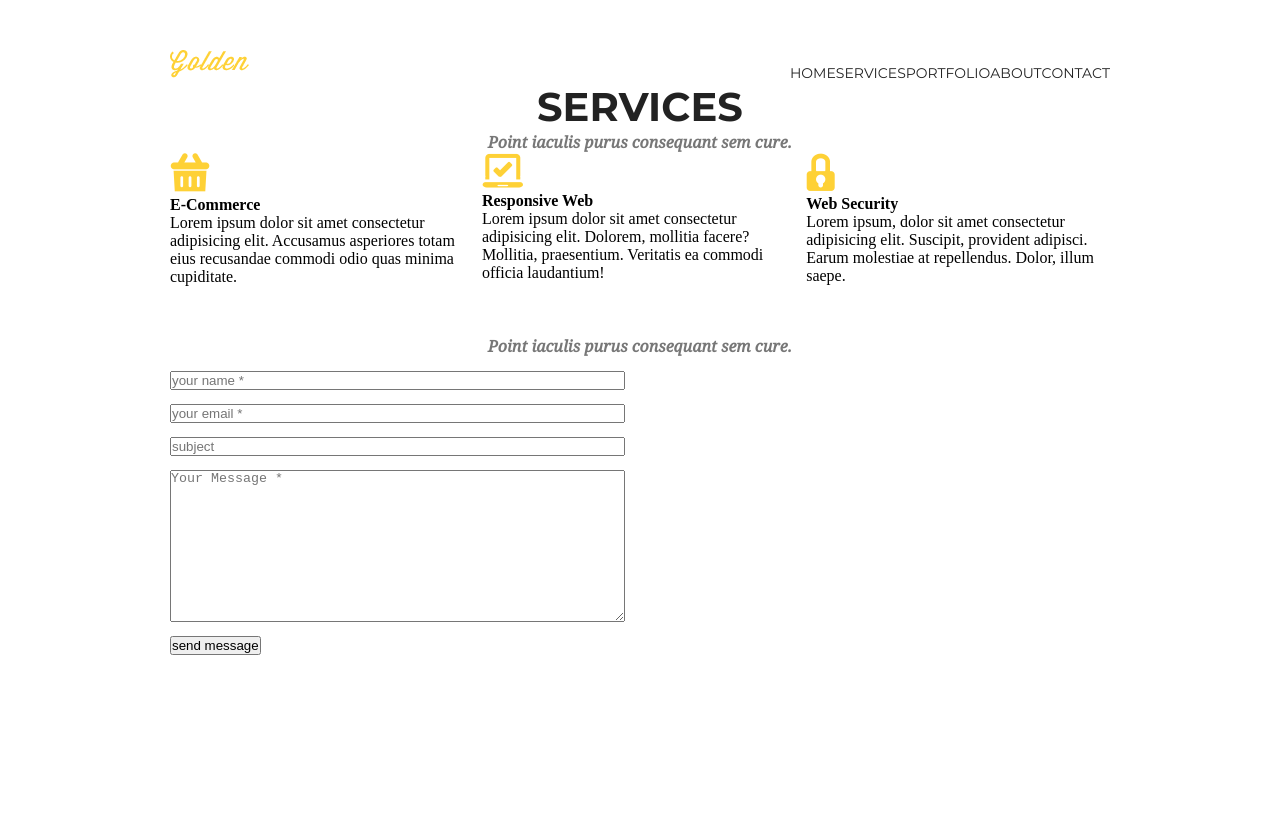
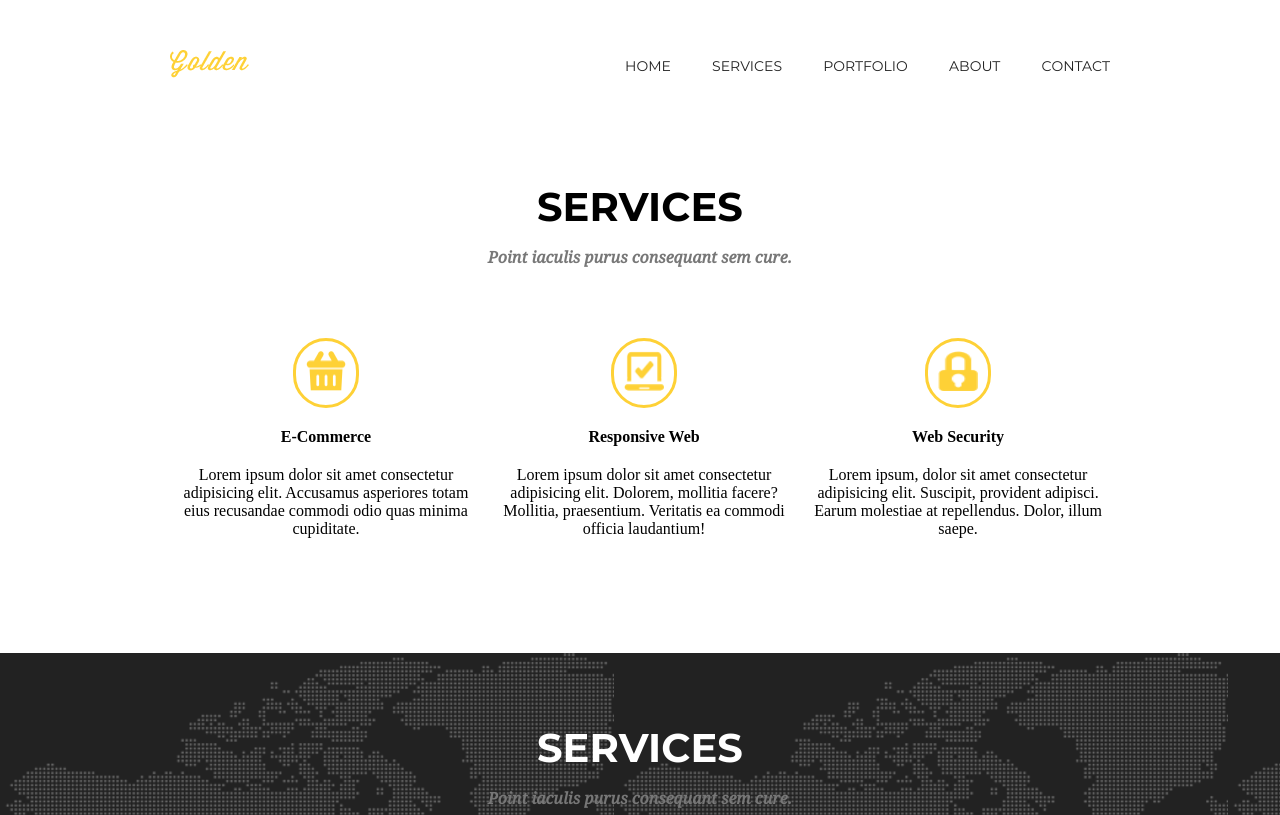
Before and after one commit to TarasGr/goit-fe-course, a plain HTML site: page hm-7/index.html in a window 1280 px wide. Shown: the top 815 px of the page. Drawn offline with Linux system fonts and the light colour scheme; files whose address does not match are found by name.

Commit message:
HT 7 Topic: Fonts

```diff
--- a/css/style7.css
+++ b/css/style7.css
@@ -35,12 +35,10 @@
     /* Chrome 26+, Opera 23+, Firefox 39+ */
       url("./fonts/montserrat-v12-latin-700.woff") format("woff"); /* Chrome 6+, Firefox 3.6+, IE 9+, Safari 5.1+ */
 }
-
 * {
   margin: 0;
   padding: 0;
 }
-
 :root {
   --main-color: #fed136;
   --radius: 74px;
@@ -48,29 +46,29 @@
   --font-d: "Droid Serif", serif;
   --font-r: "Roboto Slab", serif;
 }
-
 .container {
   width: 940px;
   margin: auto;
 }
-
 /* HEADER */
 header {
   display: flex;
   justify-content: space-between;
   padding-top: 50px;
-  align-items: baseline;
+  /*  align-items: baseline;*/
   margin-bottom: 100px;
 }
 .logo-wrp {
-  width: 90px;;
+  width: 90px;
+  height: 32px;
 }
 .site-navigation {
   width: 485px;
+  height: 32px;
   list-style: none;
   display: flex;
-  justify-content: flex-end;
-  /* align-items: baseline; */
+  justify-content: space-between;
+  align-items: center;
 }
 .site_navigation-item {
   /* margin: 0 20px; */
@@ -85,25 +83,6 @@ header {
 .site-navigation-link:hover {
   color: var(--main-color);
 }
-
-/* .site-navigation {
-  display: flex;
-  justify-content: space-between;
-  list-style: none;
-
-  font-family: var(--mont);
-  font-weight: 700;
-} */
-
-
-
-
-
-
-
-
-
-
 /* Title */
 .title {
   font-size: 40px;
@@ -111,6 +90,7 @@ header {
   font-weight: bold;
   text-transform: uppercase;
   text-align: center;
+  margin-bottom: 15px;
 }
 .black {
   color: #222;
@@ -124,25 +104,46 @@ header {
   font-style: italic;
   text-align: center;
   color: #777;
+  margin-bottom: 70px;
 }
 /* Services */
-.sirveces-wrp {
+.services-wrp {
   display: flex;
   justify-content: space-between;
+  margin-bottom: 115px;
 }
-
-.background-img {
+.service {
+  display: flex;
+  flex-direction: column;
+  align-items: center;
+}
+.icon-wrp {
+  border: 3px solid #fed136;
+  border-radius: var(--radius);
+  padding: 10px;
+  margin-bottom: 20px;
+}
+.service-text {
+  text-align: center;
+}
+.service-title {
+  margin-bottom: 20px;
+}
+/* CONTACT FORM*/
+.container-fluid {
+  background-image: url(../hm-7/img/map.png);
   background-color: #222;
-  background-image: (url("../hm-7/img/map.png"));
 }
-
+.contact-us {
+  padding: 70px 0;
+}
+/* This is from Gennadiy*/
 input[type="email"]:focus:invalid,
 textarea[name="body"]:focus:invalid,
 input[name="name"]:focus:invalid {
   outline-color: red;
   transition: outline-color 5s;
 }
-
 input[type="email"]:focus:valid,
 textarea[name="body"]:focus:valid,
 input[name="name"]:focus:valid {
@@ -159,3 +160,53 @@ input[name="name"]:focus:valid {
   outline-offset: -2px;
   transition: outline-color 0.1s;
 }
+
+.contact-form {
+  display: flex;
+  flex-direction: column;
+}
+.contact-form-wrp {
+  display: flex;
+  justify-content: space-between;
+}
+.contact-inputs {
+  display: flex;
+  flex-direction: column;
+  align-content: space-between;
+  margin-bottom: 18px;
+}
+.contact-input {
+  height: 50px;
+  border-radius: 2px;
+
+  font-size: 14px;
+  font-family: var(--font-m);
+  font-weight: 700;
+  padding: 20px;
+}
+.contact-textarea {
+  width: 455px;
+  height: 209px;
+
+  font-size: 14px;
+  font-family: var(--font-m);
+  font-weight: 700;
+  padding: 20px;
+}
+.contact-submit {
+  text-transform: uppercase;
+  margin: 0 auto;
+  background-color: transparent;
+  cursor: pointer;
+  width: 240px;
+  height: 65px;
+  border-radius: 3px;
+
+  font-size: 18px;
+  color: #ffffff;
+  font-family: var(----font-m);
+  font-weight: 700;
+}
+.contact-submit:hover {
+  background-color: #fed136;
+}
--- a/hm-7/index.html
+++ b/hm-7/index.html
@@ -8,8 +8,8 @@
     <link rel="stylesheet" href="../css/style7.css" />
   </head>
   <body>
-    <div>
-      <header class="container">
+    <div class="container">
+      <header>
         <div class="logo-wrp">
           <a href="#" class="logo-link">
             <img src="./img/logo.png" alt="logo" class="logo" />
@@ -35,26 +35,31 @@
           </ul>
         </nav>
       </header>
+    </div>
     <main>
       <section class="services container">
-          <h2 class="title black">services</h2>
-          <h4 class="subtitle">Point iaculis purus consequant sem cure.</h4>
-          <div class="sirveces-wrp">
+        <h2 class="title title--service">services</h2>
+        <h4 class="subtitle subtitle--service">
+          Point iaculis purus consequant sem cure.
+        </h4>
+        <div class="services-wrp">
           <div class="service">
             <div class="icon-wrp">
               <img
                 src="./img/icon-basket.png"
                 alt="backet"
                 class="service-img"
+                width="40px"
+                height="40px"
               />
+            </div>
             <div class="service-text">
-                  <h4 class="sirvece-title">E-Commerce</h4>
+              <h4 class="service-title">E-Commerce</h4>
               <p class="service-description">
                 Lorem ipsum dolor sit amet consectetur adipisicing elit.
                 Accusamus asperiores totam eius recusandae commodi odio quas
                 minima cupiditate.
               </p>
-                </div>
             </div>
           </div>
           <div class="service">
@@ -63,15 +68,17 @@
                 src="./img/icon-laptop.png"
                 alt="laptop"
                 class="service-img"
+                width="40px"
+                height="40px"
               />
+            </div>
             <div class="service-text">
-                  <h4 class="sirvece-title">Responsive Web</h4>
+              <h4 class="service-title">Responsive Web</h4>
               <p class="service-description">
                 Lorem ipsum dolor sit amet consectetur adipisicing elit.
-                    Dolorem, mollitia facere? Mollitia, praesentium. Veritatis
-                    ea commodi officia laudantium!
+                Dolorem, mollitia facere? Mollitia, praesentium. Veritatis ea
+                commodi officia laudantium!
               </p>
-                </div>
             </div>
           </div>
           <div class="service">
@@ -80,25 +87,27 @@
                 src="./img/icon-locked.png"
                 alt="locket"
                 class="service-img"
+                width="40px"
+                height="40px"
               />
+            </div>
             <div class="service-text">
-                  <h4 class="sirvece-title">Web Security</h4>
+              <h4 class="service-title">Web Security</h4>
               <p class="service-description">
                 Lorem ipsum, dolor sit amet consectetur adipisicing elit.
-                    Suscipit, provident adipisci. Earum molestiae at
-                    repellendus. Dolor, illum saepe.
+                Suscipit, provident adipisci. Earum molestiae at repellendus.
+                Dolor, illum saepe.
               </p>
             </div>
           </div>
         </div>
-          </div>
       </section>
-      </main>
-    </div>
       <div class="container-fluid">
-      <footer class="contact-us container">
+        <section class="contact-us container">
           <h2 class="title white">services</h2>
-        <h4 class="subtitle">Point iaculis purus consequant sem cure.</h4>
+          <h4 class="subtitle subtitle--contact">
+            Point iaculis purus consequant sem cure.
+          </h4>
           <form action="#" class="contact-form" id="contact-form" method="POST">
             <div class="contact-form-wrp">
               <div class="contact-inputs">
@@ -131,7 +140,8 @@
             </div>
             <button class="contact-submit" type="submit">send message</button>
           </form>
-      </footer>
+        </section>
       </div>
+    </main>
   </body>
 </html>
```
Lines whose indentation alone changed are shown as unchanged.
